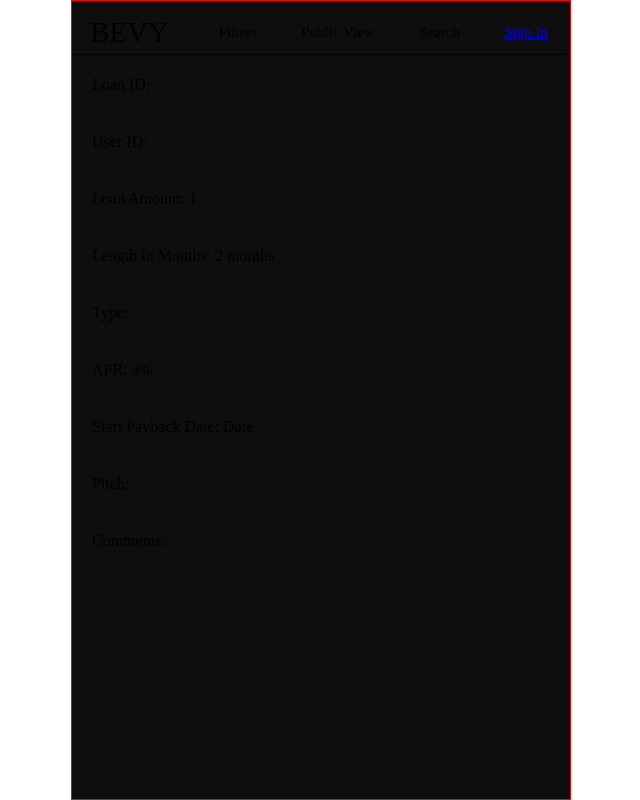
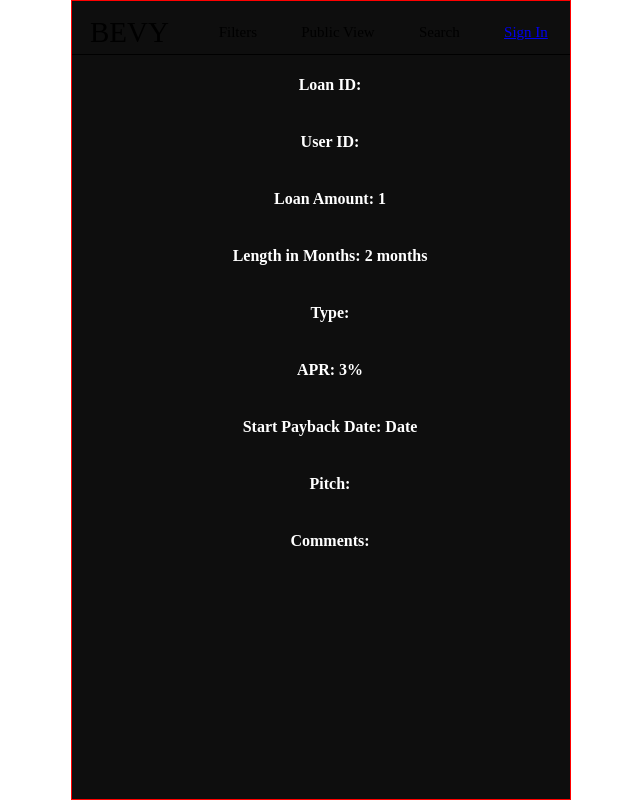
Before and after one commit to clintKunz/HackathonBevy, a React (Create React App) app in the folder front-end/: page /solicit in a window 1280 px wide. Shown: the whole page, without its empty margins (319-959 px from the left). Built offline with nearby package versions, Linux system fonts and the light colour scheme.

Commit message:
add th tags and tbody tags to solicitpage

```diff
--- a/front-end/src/components/SolicitPage.js
+++ b/front-end/src/components/SolicitPage.js
@@ -12,6 +12,7 @@ const SolicitContainer = styled.div`
 
 const SolicitItems = styled.tr`
   font-size: 1.6rem;
+  color: white;
 `;
 class SolicitPage extends React.Component {
   state = {
@@ -29,19 +30,17 @@ class SolicitPage extends React.Component {
     return (
       <SolicitContainer>
         <table>
-          <SolicitItems>Loan ID: {this.state.Id}</SolicitItems>
-          <SolicitItems>User ID: {this.state.UserId}</SolicitItems>
-          <SolicitItems>Loan Amount: {this.state.LoanAmt}</SolicitItems>
-          <SolicitItems>
-            Length in Months: {this.state.LengthMonths} months
-          </SolicitItems>
-          <SolicitItems>Type: {this.state.Type}</SolicitItems>
-          <SolicitItems>APR: {this.state.APR}%</SolicitItems>
-          <SolicitItems>
-            Start Payback Date: {this.state.StartPayback}
-          </SolicitItems>
-          <SolicitItems>Pitch: {this.state.Pitch}</SolicitItems>
-          <SolicitItems>Comments: {this.state.Comment}</SolicitItems>
+          <tbody>
+            <SolicitItems><th>Loan ID: {this.state.Id}</th></SolicitItems>
+            <SolicitItems><th>User ID: {this.state.UserId}</th></SolicitItems>
+            <SolicitItems><th>Loan Amount: {this.state.LoanAmt}</th></SolicitItems>
+            <SolicitItems><th>Length in Months: {this.state.LengthMonths} months</th></SolicitItems>
+            <SolicitItems><th>Type: {this.state.Type}</th></SolicitItems>
+            <SolicitItems><th>APR: {this.state.APR}%</th></SolicitItems>
+            <SolicitItems><th>Start Payback Date: {this.state.StartPayback}</th></SolicitItems>
+            <SolicitItems><th>Pitch: {this.state.Pitch}</th></SolicitItems>
+            <SolicitItems><th>Comments: {this.state.Comment}</th></SolicitItems>
+          </tbody>
         </table>
       </SolicitContainer>
     );
```
